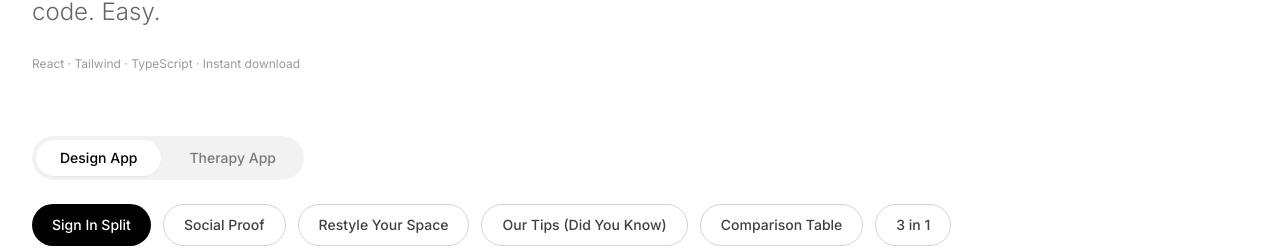
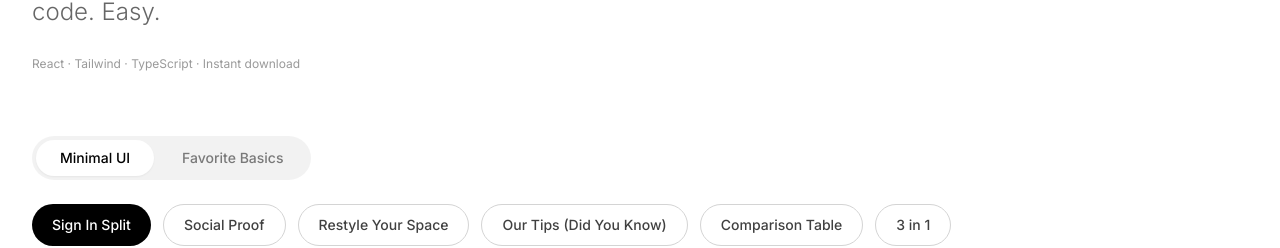
Before and after one commit to mh2023sfdbf/itsmarta-ui-kit, a Next.js app: page / in a window 1280 px wide. Shown: the part 2330-2578 px from the top of the page. Built offline with nearby package versions, Linux system fonts and the light colour scheme; a web font is replaced by a local one.

Commit message:
Add Favorite Basics template section with colorful toggle

```diff
--- a/components/sections/HeroGlassy.tsx
+++ b/components/sections/HeroGlassy.tsx
@@ -78,7 +78,7 @@ export default function HeroGlassy() {
   }, [carouselCards.length]);
 
   // Template type definition
-  type TemplateProject = 'design-app' | 'therapy-app';
+  type TemplateProject = 'design-app' | 'therapy-app' | 'basics';
 
   interface Template {
     id: string;
@@ -973,7 +973,20 @@ export default function PricingCards() {
     </section>
   );
 }`
-    }
+    },
+
+    // ============================================
+    // FAVORITE BASICS - Add new templates below
+    // ============================================
+    // Example template structure:
+    // {
+    //   id: 'template-id',
+    //   title: 'Template Title',
+    //   category: 'Category',
+    //   project: 'basics',
+    //   component: <ComponentName />,
+    //   code: `code string here`
+    // }
   ];
 
   const currentTemplate = templates.find(t => t.id === activeTemplate);
@@ -1121,7 +1134,7 @@ export default function PricingCards() {
               </p>
             </div>
 
-            {/* Project Switcher - Minimal Navigation */}
+            {/* Project Switcher - Minimal vs Colorful */}
             <div className="mb-6">
               <div className="inline-flex items-center gap-1 p-1 bg-black/5 rounded-full">
                 <button
@@ -1135,20 +1148,20 @@ export default function PricingCards() {
                       : 'text-black/50 hover:text-black/70'
                   }`}
                 >
-                  Design App
+                  Minimal UI
                 </button>
                 <button
                   onClick={() => {
-                    setActiveProject('therapy-app');
-                    setActiveTemplate(templates.find(t => t.project === 'therapy-app')?.id || 'pulsing-logo');
+                    setActiveProject('basics');
+                    setActiveTemplate(templates.find(t => t.project === 'basics')?.id || '');
                   }}
                   className={`px-4 sm:px-6 py-2 text-xs sm:text-sm font-medium transition-all duration-300 rounded-full ${
-                    activeProject === 'therapy-app'
-                      ? 'bg-white text-black shadow-sm'
+                    activeProject === 'basics'
+                      ? 'bg-gradient-to-r from-red-100 via-yellow-50 to-purple-100 text-black shadow-sm'
                       : 'text-black/50 hover:text-black/70'
                   }`}
                 >
-                  Therapy App
+                  Favorite Basics
                 </button>
               </div>
             </div>
```
